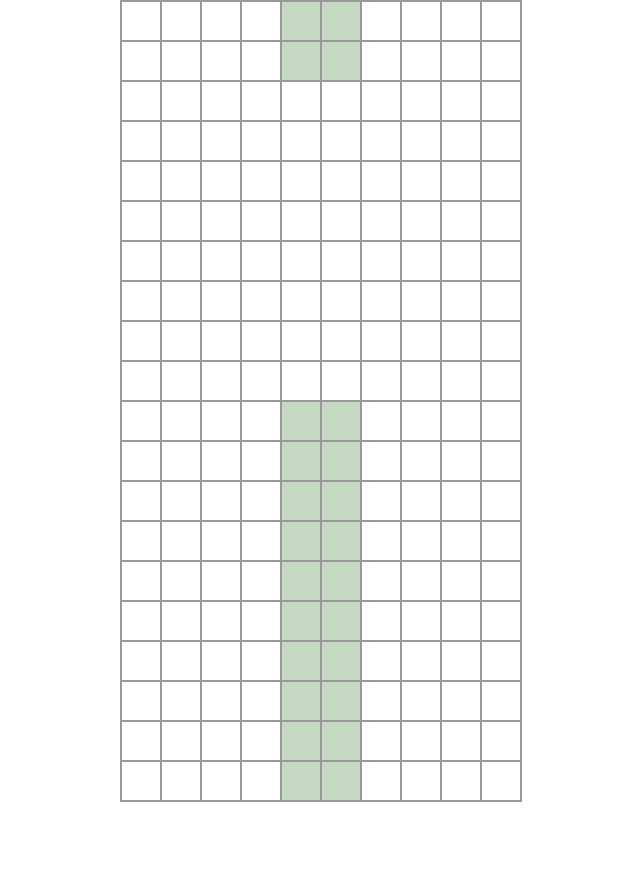
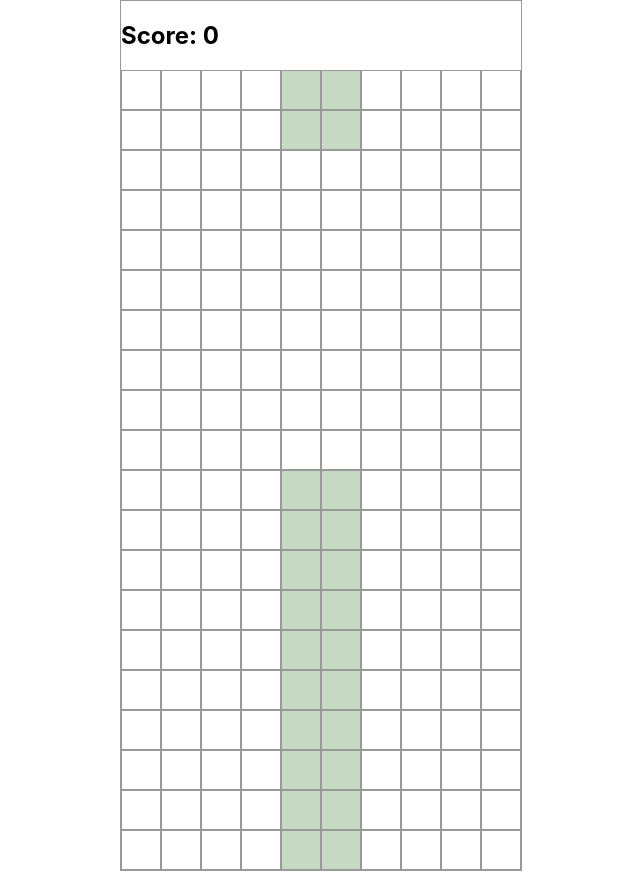
Before and after one commit to keslo/tetris, a React (Create React App) app: page / in a window 1280 px wide. Shown: the whole page, without its empty margins (319-959 px from the left). Before the commit the page ends 805 px from the top, so only its background shows below. Built offline with nearby package versions, Linux system fonts and the light colour scheme.

Commit message:
Add Score

```diff
--- a/src/App.js
+++ b/src/App.js
@@ -28,6 +28,7 @@ class App extends Component {
         [0,0,0,0,0,0,0,0,0,0]
       ],
       temp: [],
+      score: 0,
       posX: 4,
       posY: 0,
       width: 10,
@@ -112,15 +113,17 @@ class App extends Component {
   }
 
   check = () => {
-    var { board, width, height } = this.state;
+    var { board, width, height, score } = this.state;
     var emptyRow = new Array(10).fill('1').join('');
+    var incScore = 0;
     var newBoard = board.filter((el) => {
       return el.join('') !== emptyRow;
     })
     while (newBoard.length < height) {
       newBoard.unshift(new Array(10).fill(0));
+      incScore++;
     }
-    this.setState({ board: newBoard });
+    this.setState({ board: newBoard, score: score+incScore });
   }
 
   componentDidMount = () => {
@@ -135,7 +138,7 @@ class App extends Component {
   }
 
   render() {
-    var { temp } = this.state;
+    var { temp, score } = this.state;
     var html = temp.map((row,i) => {
       return <div className="row" key={i}>
         { row.map((col, j) => <div className={ col ? "brick on" : "brick" } key={j}></div> ) }
@@ -143,6 +146,7 @@ class App extends Component {
     })
     return (
       <div className="App">
+        <h2>Score: { score }</h2>
         { html }
       </div>
     )
```
